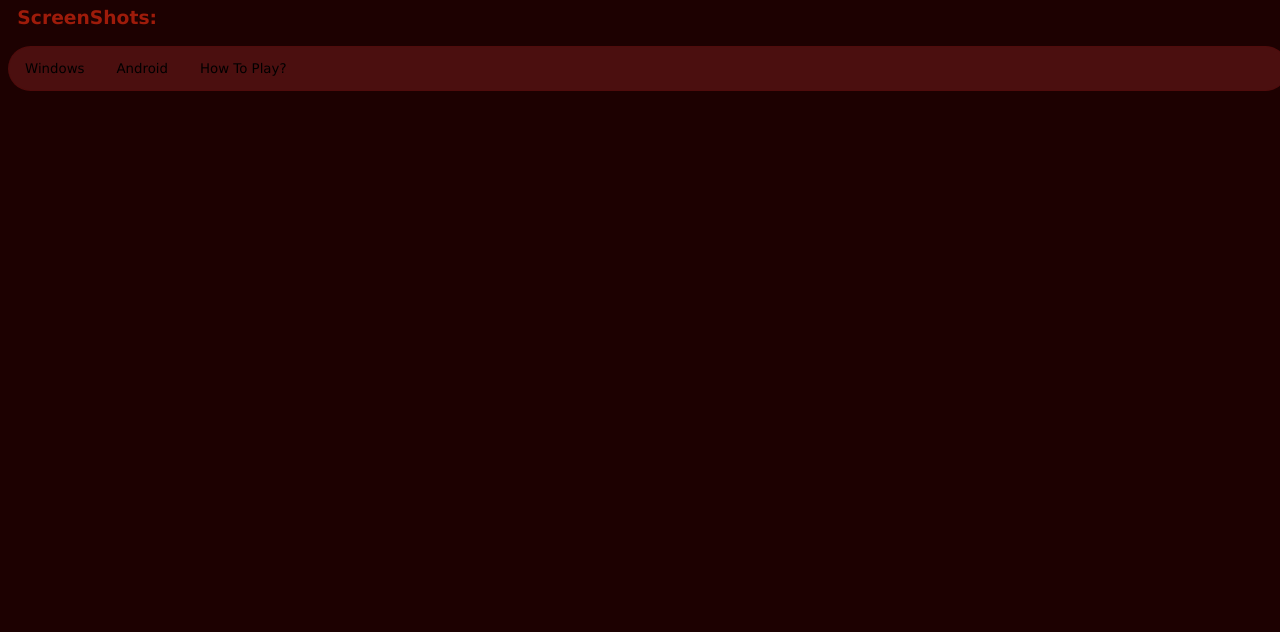
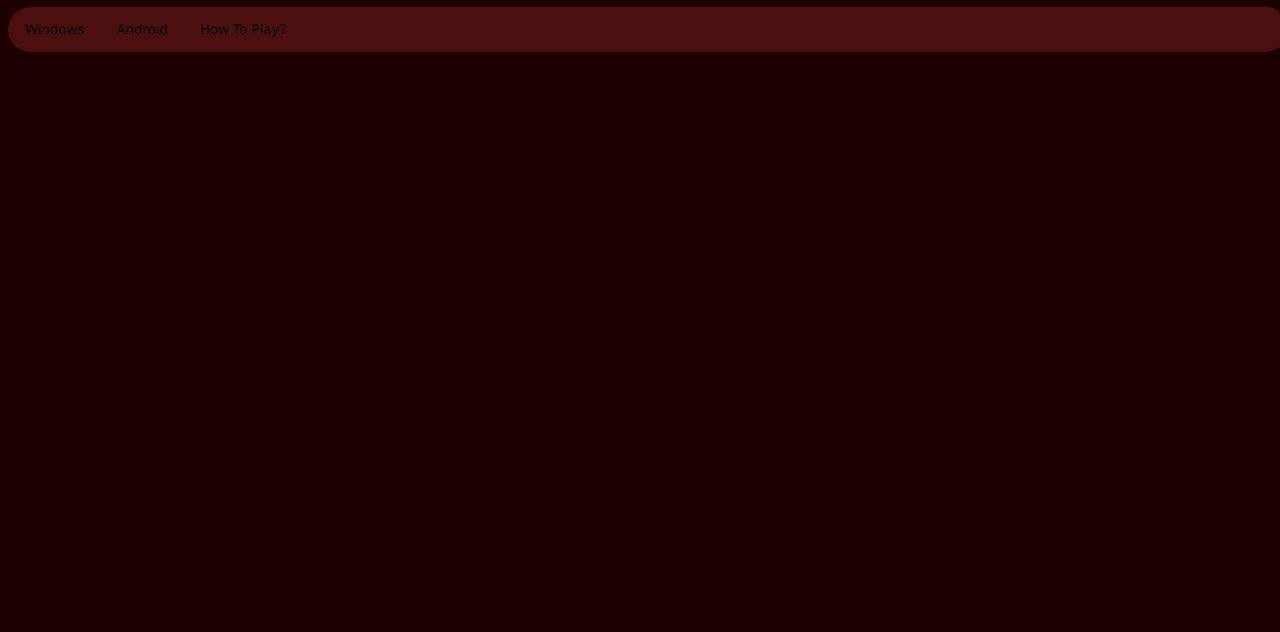
Before and after one commit to danavgame/download, a plain HTML site: page index.html in a window 1280 px wide. Shown: the part 176-808 px from the top of the page. Drawn offline with Linux system fonts and the light colour scheme.

Commit message:
Update index.html

```diff
--- a/index.html
+++ b/index.html
@@ -14,7 +14,7 @@
         <img src="Logo.png" alt="" class="Heading">
 
     </div>
-    <h3 id="Head">ScreenShots:</h3>
+    <h3 id="Head"></h3>
 
     <div align="center">
 
```
